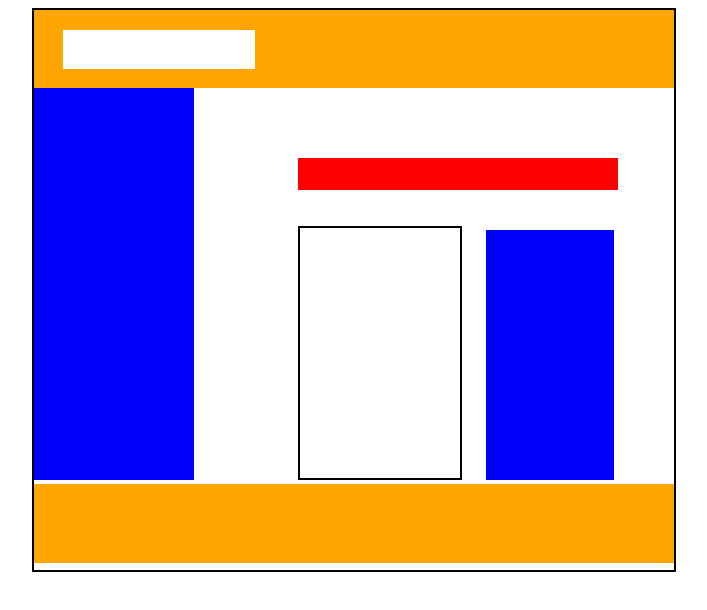
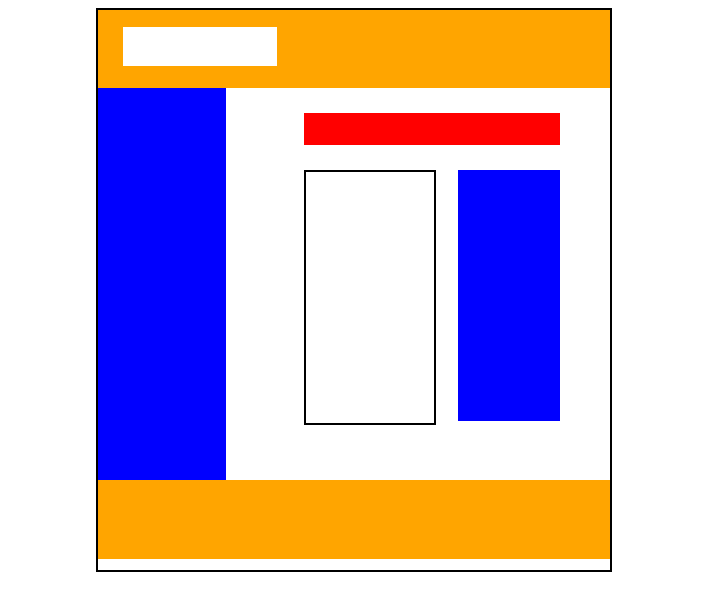
Before and after one commit to Web-Technologies-IA-73/personal_tasks, a plain HTML site: page savchuk/inline-block.html in a window 1280 px wide. Shown: the whole page, without its empty margins (294-1001 px from the left). Drawn offline with Linux system fonts and the light colour scheme.

Commit message:
Переписал на флоат

```diff
--- a/savchuk/style.css
+++ b/savchuk/style.css
@@ -5,34 +5,30 @@ body {
 }
 
 .container {
-  width: 50vw;
+  width: 40vw;
   height: 70vh;
-  display: inline-block;
+  display: flex;
   border: solid 2px black;
+  flex-direction: column;
 }
 
 .container .first {
-  display: inline-block;
+  display: block;
+  float: inline-end;
   width: 100%;
   height: 14%;
   background-color: orange;
 }
 
 .first .white {
+  margin-top: auto;
+  float: left;
   width: 30%;
-  vertical-align: middle;
   height: 50%;
-  display: inline-block;
+  display: block;
   background-color: white;
   margin-left: 25px;
-}
-
-.first::before {
-  content: "";
-  display: inline-block;
-  min-height: inherit;
-  height: 100%;
-  vertical-align: middle;
+  margin-top: 17px;
 }
 
 .middle {
@@ -42,22 +38,26 @@ body {
 }
 
 .middle .second {
-  display: inline-block;
+  display: block;
+  float: left;
   width: 25%;
   height: 100%;
   background-color: blue;
-  margin-right: 100px;
+  margin-right: 50px;
 }
 
 .middle .white {
-  display: inline-block;
+  display: block;
   margin-bottom: 25px;
   height: 80%;
   width: 50%;
+  float: right;
+  margin-top: 25px;
+  margin-right: 50px;
 }
 
 .middle .white .red {
-  display: inline-block;
+  display: block;
   width: 100%;
   height: 10%;
   background-color: red;
@@ -65,7 +65,8 @@ body {
 }
 
 .middle .white .third {
-  display: inline-block;
+  display: block;
+  float: left;
   width: 50%;
   height: 80%;
   border: 2px solid black;
@@ -73,7 +74,8 @@ body {
 
 .middle .white .fourth {
   margin-left: 20px;
-  display: inline-block;
+  display: block;
+  float: right;
   width: 40%;
   height: 80%;
   background-color: blue;
```
